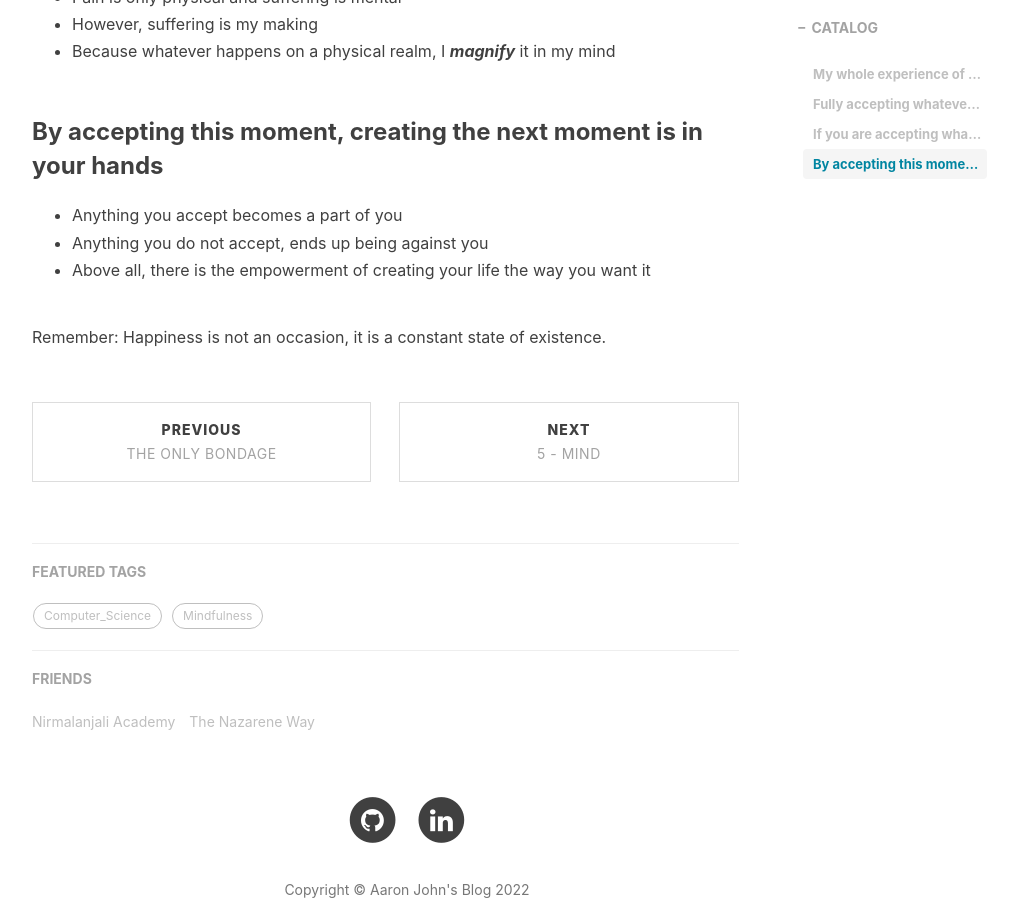
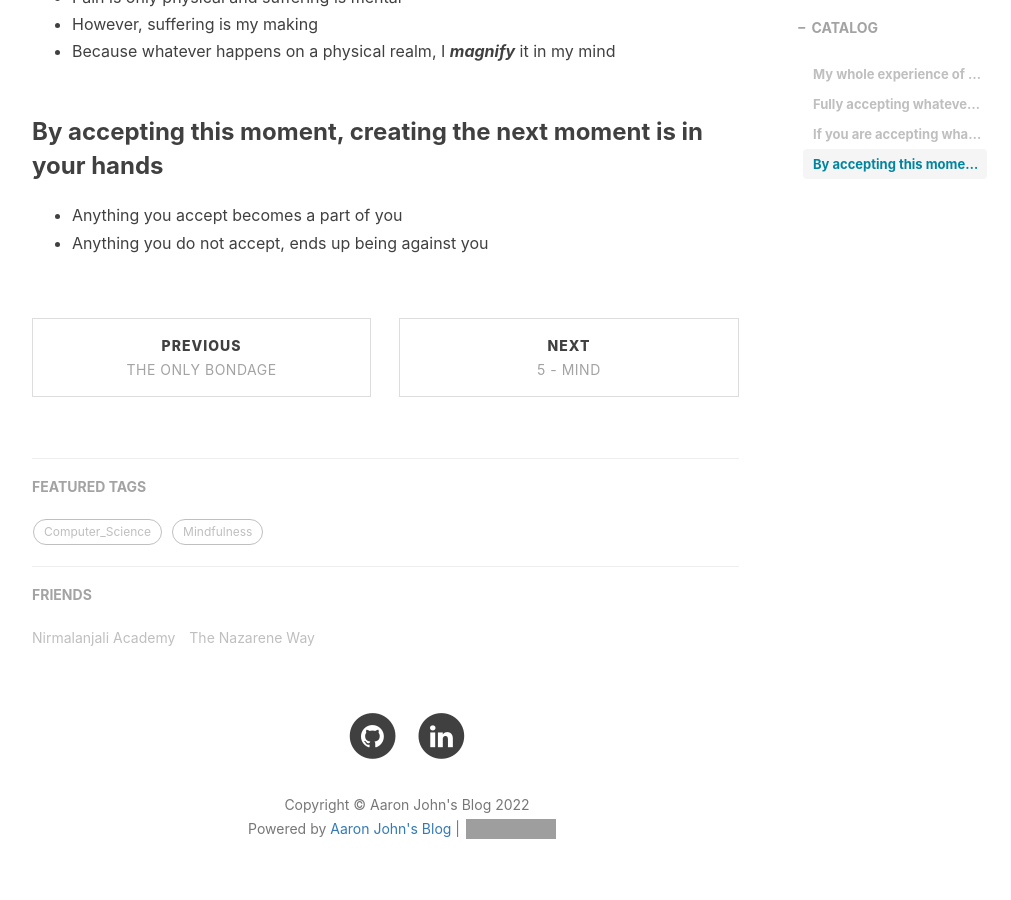
Before and after one commit to aaronjohn2/aaronjohn2.github.io, a Jekyll site: the page built from _posts/inner_engineering/2021-05-24-d.md, in a window 1280 px wide and 900 px high, scrolled down 1034 px. Shown: the whole window, without its empty margins (233-1244 px from the left). Built offline with Jekyll 4.4.1, drawn with Linux system fonts in a browser that asks for light colours; nearby versions of some CDN libraries; comment, search, counter and statistics services are not loaded; some of the changed text lies outside the part shown; grey boxes are pictures that could not be loaded.

Commit message:
Update 2021-05-24-d.md

```diff
--- a/_posts/inner_engineering/2021-05-24-d.md
+++ b/_posts/inner_engineering/2021-05-24-d.md
@@ -28,6 +28,3 @@
 
 - Anything you accept becomes a part of you
 - Anything you do not accept, ends up being against you
-- Above all, there is the empowerment of creating your life the way you want it
-
-Remember: Happiness is not an occasion, it is a constant state of existence.
```
Also changed, not shown: other parts of _posts/inner_engineering/2021-05-24-d.md (+1 -1 lines).
